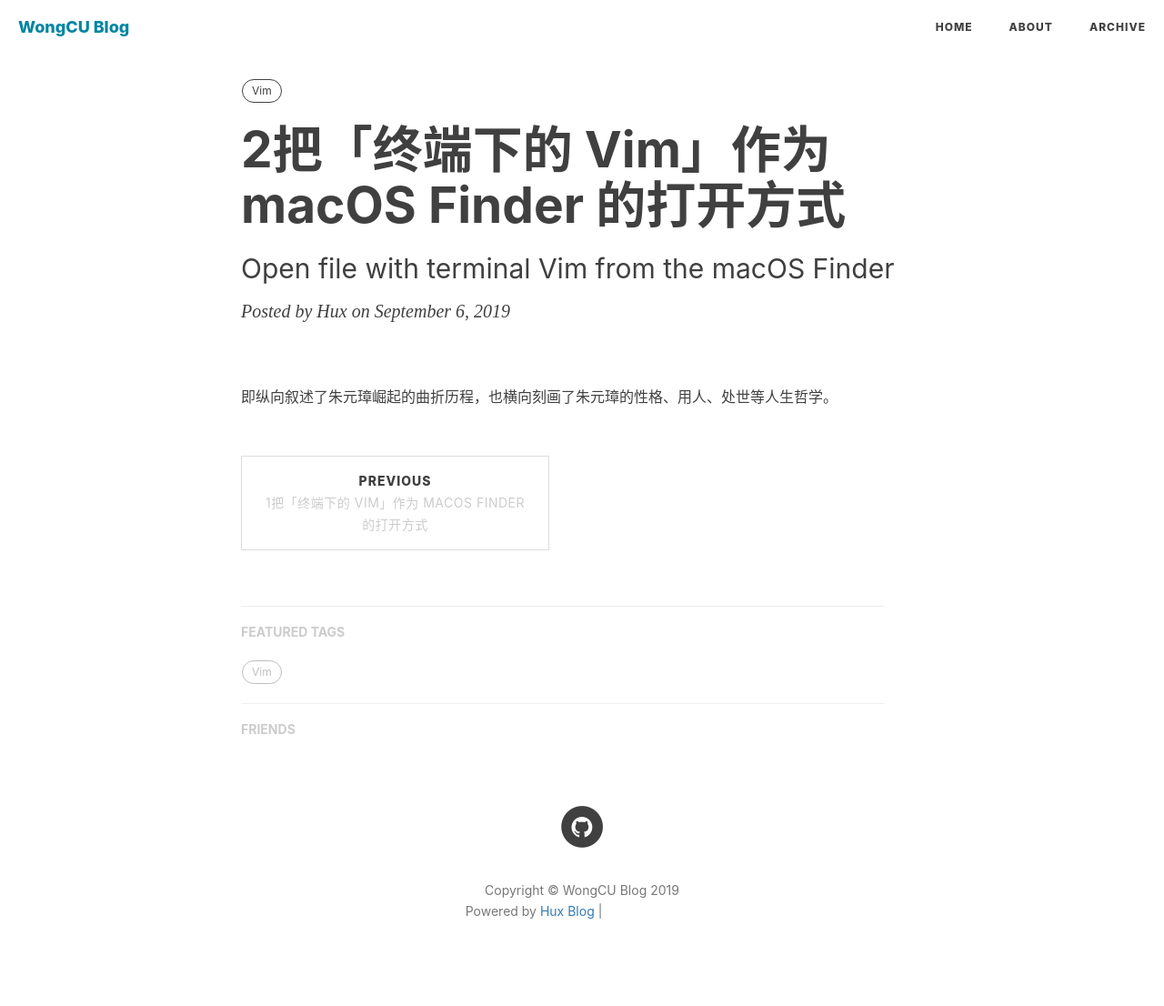
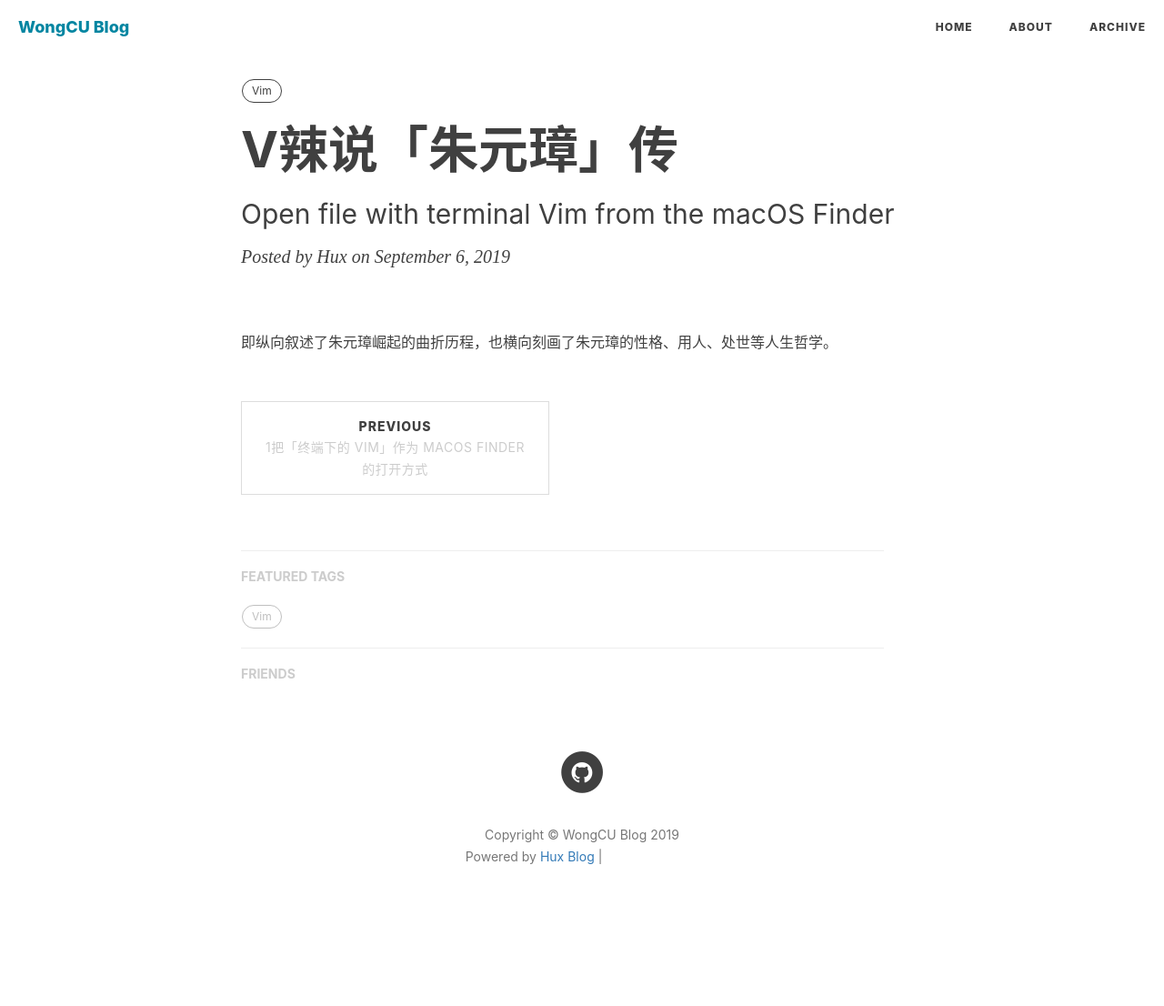
Before and after one commit to SeauWong/SeauWong.github.io, a Jekyll site: the page built from _posts/2019-09-06-zhuyuanzhang.md, in a window 1280 px wide. Shown: the whole page at 91% size. Built offline with Jekyll 4.4.1, drawn with Linux system fonts in a browser that asks for light colours; nearby versions of some CDN libraries; comment, search, counter and statistics services are not loaded; after the commit the page ends 1046 px from its top, so only the background shows below that; grey boxes are pictures that could not be loaded.

Commit message:
Update 2019-09-06-zhuyuanzhang.md

```diff
--- a/_posts/2019-09-06-zhuyuanzhang.md
+++ b/_posts/2019-09-06-zhuyuanzhang.md
@@ -1,6 +1,6 @@
 ---
 layout: post
-title: "2把「终端下的 Vim」作为 macOS Finder 的打开方式"
+title: "V辣说「朱元璋」传"
 subtitle: 'Open file with terminal Vim from the macOS Finder'
 author: "Hux"
 header-style: text
```
